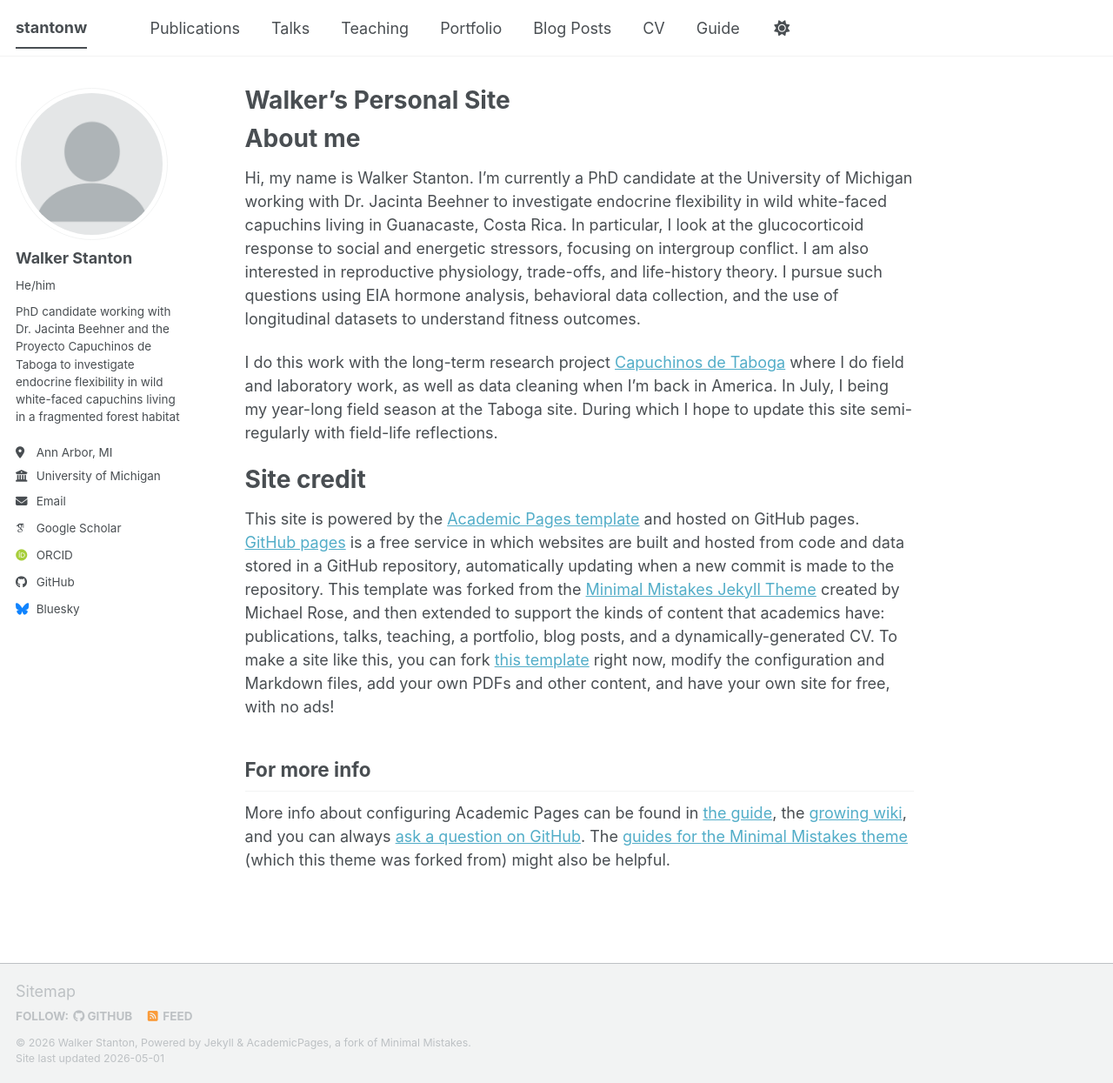
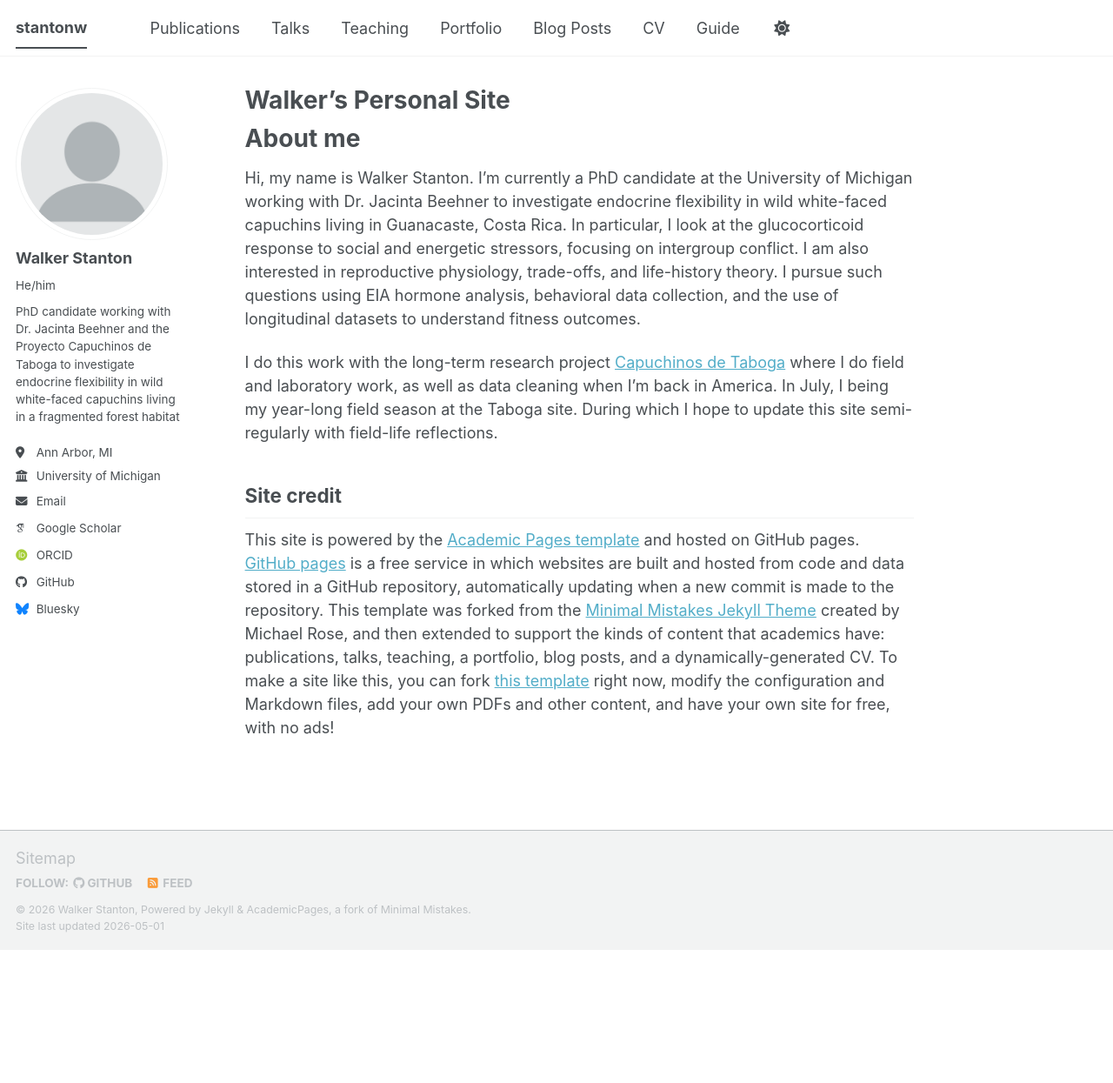
Before and after one commit to stantonwd/stantonwd.github.io, a Jekyll site: the page built from _pages/about.md, in a window 1280 px wide and 1245 px high. Shown: the whole window at 87% size. Built offline with Jekyll 4.4.1, drawn with Linux system fonts in a browser that asks for light colours; some web fonts are replaced; a script bundle is joined from its source files by our own code; library files that are not in the unit come from our copies.

Commit message:
Refactor site credit and remove unnecessary info
Removed redundant section and updated site credit information.

```diff
--- a/_pages/about.md
+++ b/_pages/about.md
@@ -13,9 +13,5 @@ Hi, my name is Walker Stanton. I'm currently a PhD candidate at the University o
 I do this work with the long-term research project [Capuchinos de Taboga](https://www.capuchinosdetaboga.com/) where I do field and laboratory work, as well as data cleaning when I'm back in America. In July, I being my year-long field season at the Taboga site. During which I hope to update this site semi-regularly with field-life reflections.
 
 Site credit
-===========
+-------
 This site is powered by the [Academic Pages template](https://github.com/academicpages/academicpages.github.io) and hosted on GitHub pages. [GitHub pages](https://pages.github.com) is a free service in which websites are built and hosted from code and data stored in a GitHub repository, automatically updating when a new commit is made to the repository. This template was forked from the [Minimal Mistakes Jekyll Theme](https://mmistakes.github.io/minimal-mistakes/) created by Michael Rose, and then extended to support the kinds of content that academics have: publications, talks, teaching, a portfolio, blog posts, and a dynamically-generated CV. To make a site like this, you can fork [this template](https://github.com/academicpages/academicpages.github.io) right now, modify the configuration and Markdown files, add your own PDFs and other content, and have your own site for free, with no ads!
-
-For more info
-------
-More info about configuring Academic Pages can be found in [the guide](https://academicpages.github.io/markdown/), the [growing wiki](https://github.com/academicpages/academicpages.github.io/wiki), and you can always [ask a question on GitHub](https://github.com/academicpages/academicpages.github.io/discussions). The [guides for the Minimal Mistakes theme](https://mmistakes.github.io/minimal-mistakes/docs/configuration/) (which this theme was forked from) might also be helpful.
```
